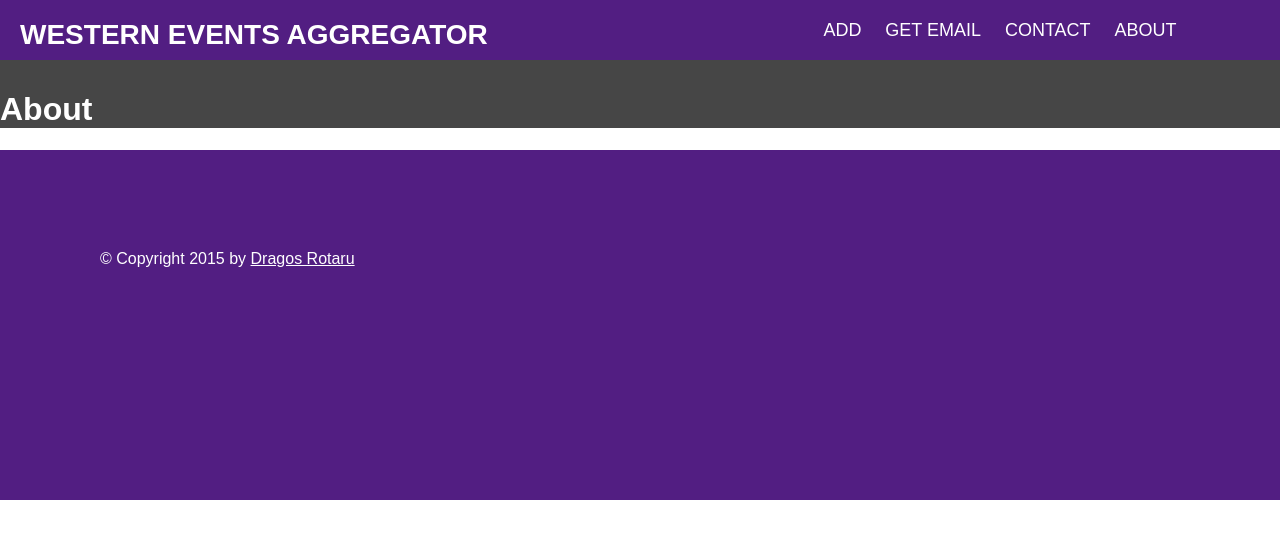
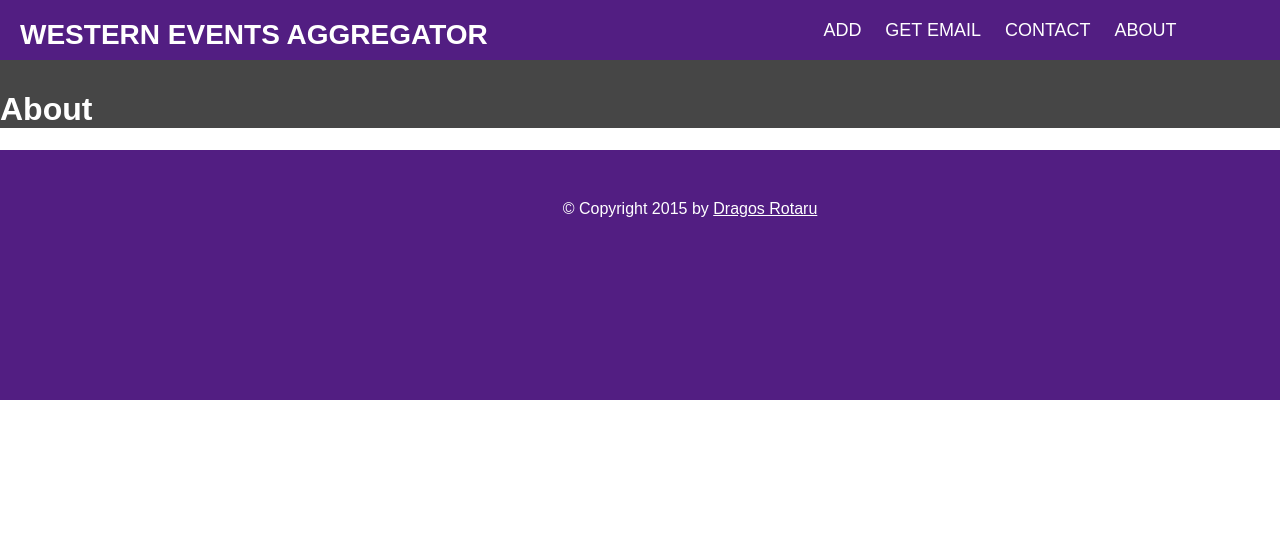
Before and after one commit to DragosRotaru/WesternEventsAgregator, a Flask app: page /about in a window 1280 px wide; the page is wider, and only the part inside the window is pictured. Shown: the top 539 px of that part. Run offline with Flask 2, Linux system fonts and the light colour scheme.

```diff
--- a/static/styles.css
+++ b/static/styles.css
@@ -135,7 +135,8 @@ nav ul ul li {
 }
 .footer{
  background: #521e82;
- padding: 100px;
+ padding: 50px;
+ text-align: center;
  color: white;
  min-height: 150px;
  width:100%;
```
